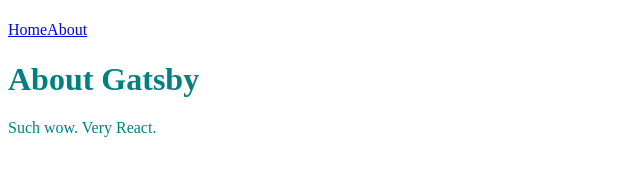
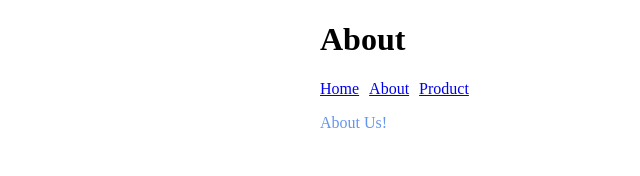
Before and after one commit to KyleMit/gatsby-starter-sample, a Gatsby site: page /about in a window 1280 px wide. Shown: the whole page, without its empty margins (0-640 px from the left). Built offline with nearby package versions, Linux system fonts and the light colour scheme; Gatsby itself is replaced by a stand-in of ours.

Commit message:
add product dynamic routing

```diff
--- a/package.json
+++ b/package.json
@@ -14,6 +14,7 @@
     "test": "echo \"Write tests! -> https://gatsby.dev/unit-testing\" && exit 1"
   },
   "dependencies": {
+    "@reach/router": "^1.3.4",
     "gatsby": "^2.24.91",
     "react": "^16.12.0",
     "react-dom": "^16.12.0"
--- /dev/null
+++ b/src/components/header.css
@@ -0,0 +1,14 @@
+body {
+    max-width: 40rem;
+    margin: auto;
+}
+
+ul {
+    list-style: none;
+    padding-left: 0;
+    display: flex;
+}
+
+ul>li {
+    margin-right: 10px;
+}
--- a/src/components/header.js
+++ b/src/components/header.js
@@ -1,13 +1,17 @@
 import React from "react"
 import { Link } from "gatsby"
+import "./header.css"
 
-function Header(props) {
+function Header({headerText}) {
 
   return (
     <>
-        <h1>{props.headerText}</h1>
-        <Link to="/">Home</Link>
-        <Link to="/about/">About</Link>
+        <h1>{headerText}</h1>
+        <ul>
+          <li><Link to="/">Home</Link></li>
+          <li><Link to="/about/">About</Link></li>
+          <li><Link to="/product/">Product</Link></li>
+        </ul>
     </>
   )
 }
--- /dev/null
+++ b/src/data/products.json
@@ -0,0 +1,5 @@
+[
+    { "id": 1, "name": "Widgets" },
+    { "id": 2, "name": "Whoosee Whats" },
+    { "id": 3, "name": "Wadgets" }
+]
--- a/src/pages/about.js
+++ b/src/pages/about.js
@@ -3,12 +3,11 @@
 
 export default function About() {
   return (
-    <div style={{ color: `teal` }}>
-
-      <Header   />
-
-      <h1>About Gatsby</h1>
-      <p>Such wow. Very React.</p>
-    </div>
+    <>
+        <Header headerText="About" />
+        <div style={{ color: `cornflowerblue` }}>
+            <p>About Us!</p>
+        </div>
+    </>
   )
 }
```
Also changed, not shown: gatsby-node.js (+8 -0 lines), src/pages/index.js (+6 -4 lines), src/pages/product.js (added, +39 -0 lines).
